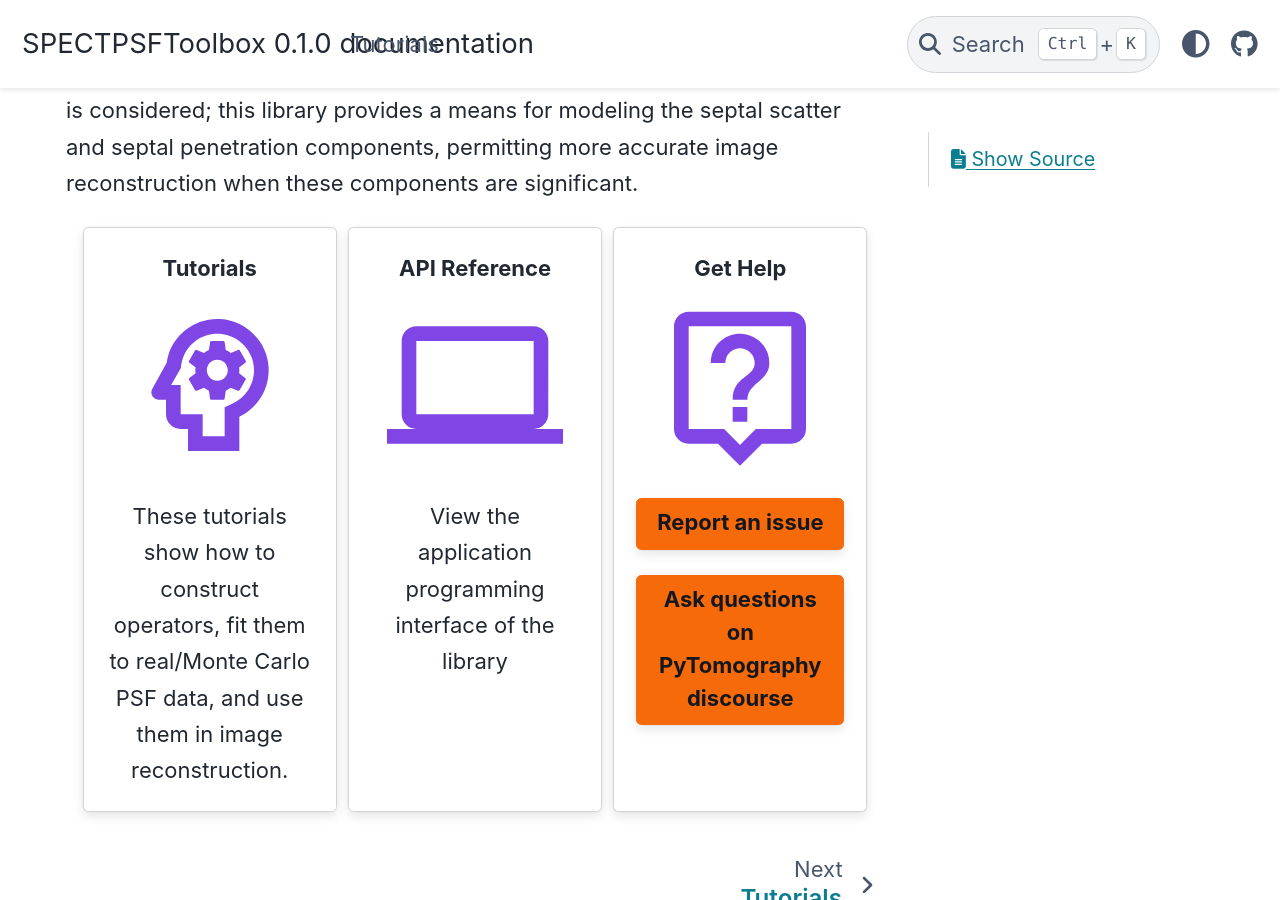
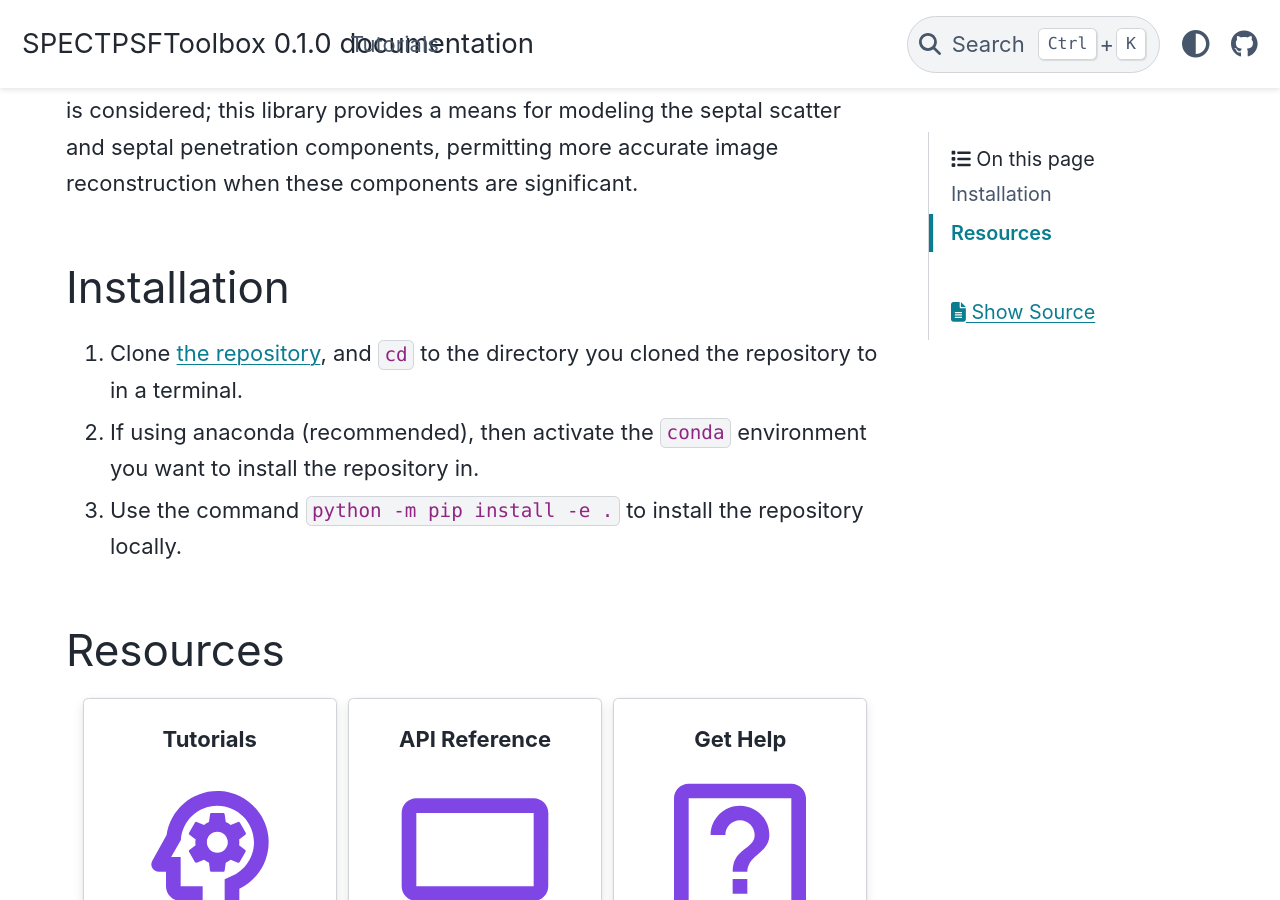
Before and after one commit to PyTomography/SPECTPSFToolbox, a Sphinx documentation site: the page built from docs/source/index.rst, in a window 1280 px wide and 900 px high, scrolled down 407 px. Built offline with Sphinx 7.4.7 and the PyData theme 0.15.4, drawn with Linux system fonts in a browser that asks for light colours; pages that are not in the unit, such as notebooks, are missing from menus.

```diff
--- a/docs/source/index.rst
+++ b/docs/source/index.rst
@@ -9,6 +9,16 @@ SPECTPSFToolbox Documentation
 The ``SPECTPSFToolbox`` is a collection of python functions and classes that can be used for modeling the point spread functions (PSFs) of gamma cameras. The PSF models developed by the toolbox can be saved and used in `PyTomography <https://pytomography.readthedocs.io/en/latest/>`_ for SPECT image reconstruction.
 
 In traditional SPECT reconstruction, only the geometric component of the PSF is considered; this library provides a means for modeling the septal scatter and septal penetration components, permitting more accurate image reconstruction when these components are significant.
+
+Installation
+++++++++++++++++++++
+
+1. Clone `the repository <https://github.com/lukepolson/SPECTPSFToolbox>`_, and ``cd`` to the directory you cloned the repository to in a terminal.
+2. If using anaconda (recommended), then activate the ``conda`` environment you want to install the repository in.
+3. Use the command ``python -m pip install -e .`` to install the repository locally.
+
+Resources
+++++++++++++++++++++
 
 .. grid:: 1 3 3 3
     :gutter: 2
```
Also changed, not shown: CONTRIBUTING.md (added, +16 -0 lines), README.md (+9 -5 lines).
